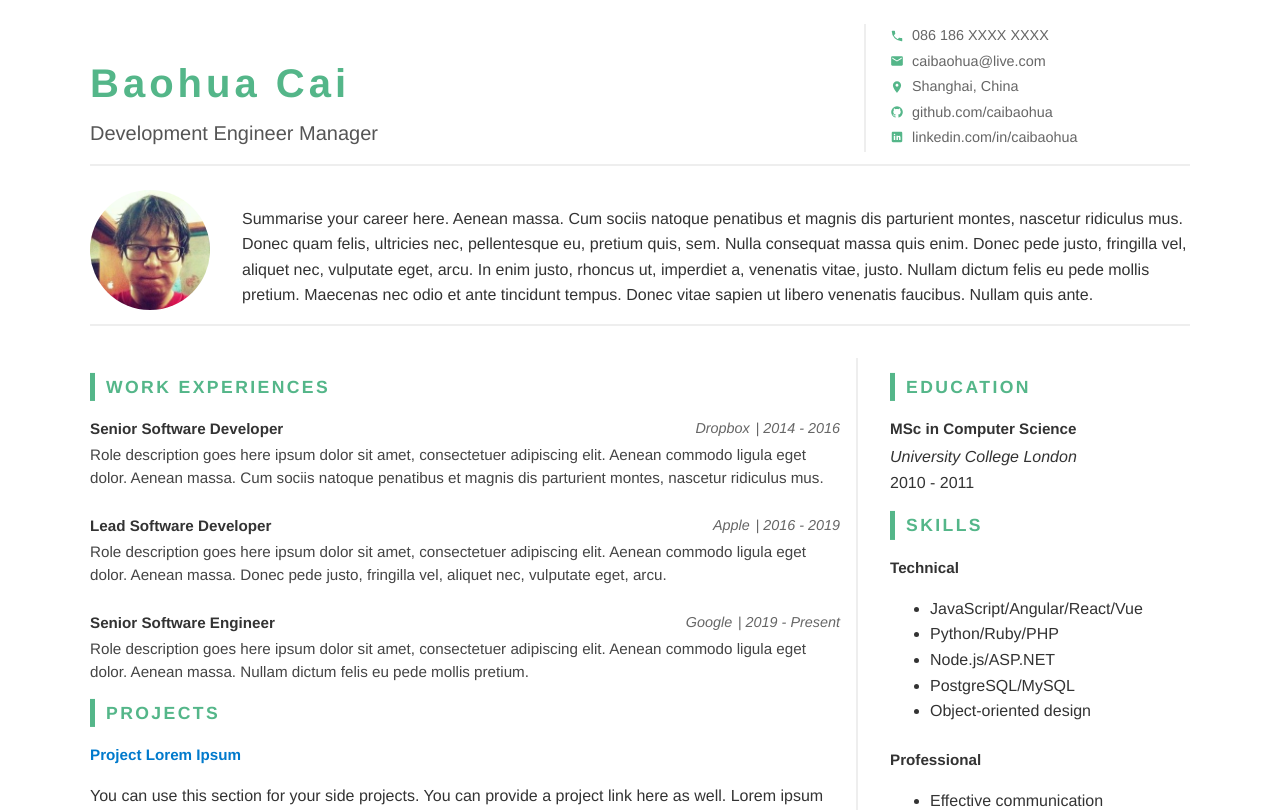
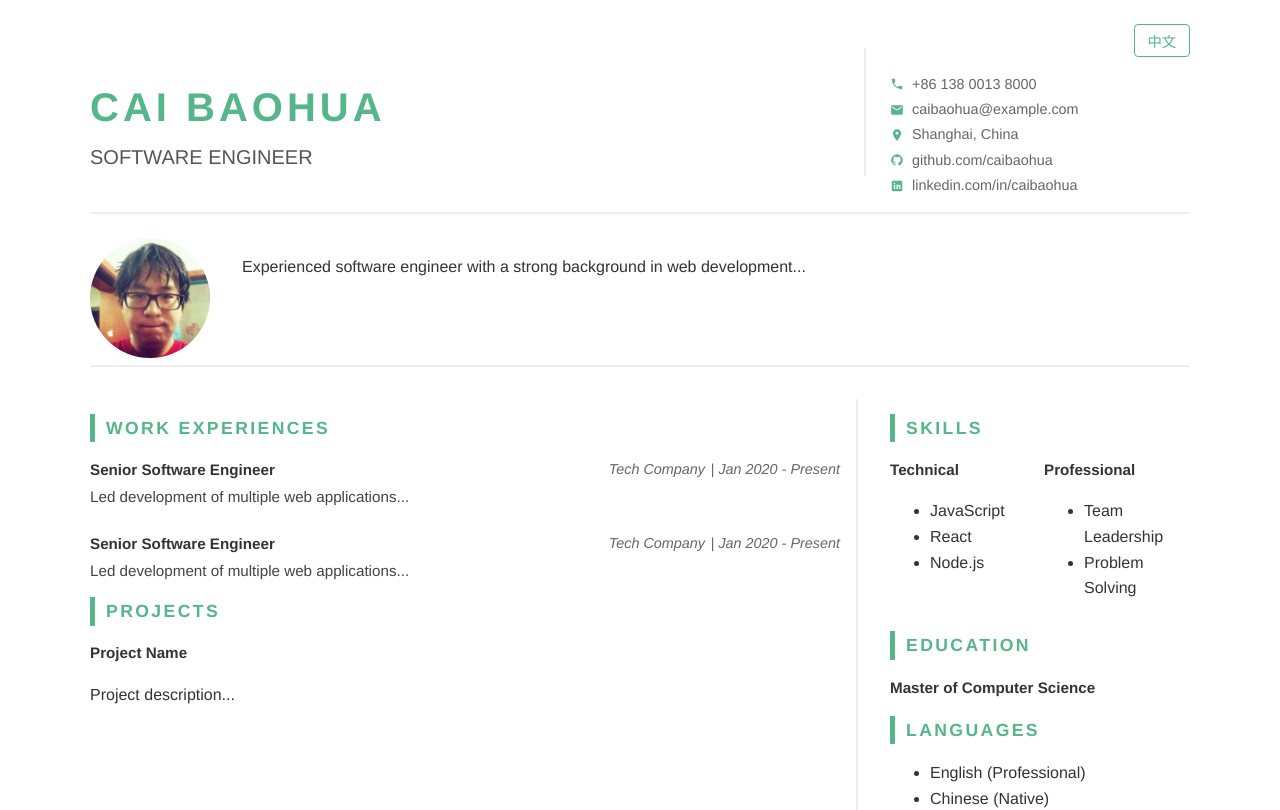
Before and after one commit to caibaohua/my-react-resume, a React (Create React App) app: page / in a window 1280 px wide. Shown: the top 810 px of the page. Built offline with nearby package versions, Linux system fonts and the light colour scheme.

Commit message:
Support English and Chinese

```diff
--- a/src/App.js
+++ b/src/App.js
@@ -1,6 +1,6 @@
 // src/App.js
 import React from "react";
-import resumeData from "./resumeData";
+import { LanguageProvider, useLanguage } from "./context/LanguageContext";
 import Header from "./components/Header";
 import Summary from "./components/Summary";
 import Experience from "./components/Experience";
@@ -10,7 +10,8 @@ import Skills from "./components/Skills";
 import Languages from "./components/Languages";
 import Interests from "./components/Interests";
 
-function App() {
+function ResumeContent() {
+  const { resumeData } = useLanguage();
   const {
     name,
     title,
@@ -26,39 +27,34 @@ function App() {
   } = resumeData;
 
   return (
-
     <div className="resume-container">
       <Header name={name} title={title} contact={contact} />
-
       <Summary summary={summary} />
-
-
       <div className="resume-columns">
         <aside className="left-col">
           <Experience experiences={experiences} />
-
           <Projects projects={projects} />
         </aside>
-
         <main className="right-col">
-          <Education education={education} />
-
           <Skills
             technicalSkills={technicalSkills}
             professionalSkills={professionalSkills}
           />
-
+          <Education education={education} />
           <Languages languages={languages} />
-
           <Interests interests={interests} />
         </main>
-
       </div>
-
-
-
     </div>
   );
 }
 
+function App() {
+  return (
+    <LanguageProvider>
+      <ResumeContent />
+    </LanguageProvider>
+  );
+}
+
 export default App;
--- a/src/components/Header.js
+++ b/src/components/Header.js
@@ -1,7 +1,10 @@
 // src/components/Header.js
 import React from "react";
+import { useLanguage } from '../context/LanguageContext';
 
 function Header({ name, title, contact }) {
+  const { language, toggleLanguage } = useLanguage();
+
   return (
     <header className="resume-header">
       <div className="header-columns">
@@ -10,6 +13,12 @@ function Header({ name, title, contact }) {
           <h2 className="role">{title}</h2>
         </div>
         <div className="header-right">
+          <button
+            className="language-toggle"
+            onClick={toggleLanguage}
+          >
+            {language === 'en' ? '中文' : 'English'}
+          </button>
           <ul className="contact-info">
             {contact.phone && (
               <li className="contact-item">
--- /dev/null
+++ b/src/context/LanguageContext.js
@@ -0,0 +1,24 @@
+import React, { createContext, useState, useContext } from 'react';
+import { resumeData as enData } from '../data/resumeData.en';
+import { resumeData as zhData } from '../data/resumeData.zh';
+
+const LanguageContext = createContext();
+
+export function LanguageProvider({ children }) {
+  const [language, setLanguage] = useState('en');
+  const resumeData = language === 'en' ? enData : zhData;
+
+  const toggleLanguage = () => {
+    setLanguage(prev => prev === 'en' ? 'zh' : 'en');
+  };
+
+  return (
+    <LanguageContext.Provider value={{ language, resumeData, toggleLanguage }}>
+      {children}
+    </LanguageContext.Provider>
+  );
+}
+
+export function useLanguage() {
+  return useContext(LanguageContext);
+}
--- /dev/null
+++ b/src/data/resumeData.en.js
@@ -0,0 +1,64 @@
+export const resumeData = {
+  name: "CAI BAOHUA",
+  title: "SOFTWARE ENGINEER",
+  contact: {
+    phone: "+86 138 0013 8000",
+    email: "caibaohua@example.com",
+    location: "Shanghai, China",
+    github: "github.com/caibaohua",
+    linkedin: "linkedin.com/in/caibaohua"
+  },
+  summary: "Experienced software engineer with a strong background in web development...",
+  experiences: [
+    {
+      role: "Senior Software Engineer",
+      company: "Tech Company",
+      startDate: "Jan 2020",
+      endDate: "Present",
+      description: "Led development of multiple web applications..."
+    },
+    {
+      role: "Senior Software Engineer",
+      company: "Tech Company",
+      startDate: "Jan 2020",
+      endDate: "Present",
+      description: "Led development of multiple web applications..."
+    }
+  ],
+  projects: [
+    {
+      name: "Project Name",
+      description: "Project description..."
+    }
+  ],
+  education: [
+    {
+      degree: "Master of Computer Science",
+      school: "University Name",
+      year: "2018"
+    }
+  ],
+  technicalSkills: [
+    "JavaScript",
+    "React",
+    "Node.js"
+  ],
+  professionalSkills: [
+    "Team Leadership",
+    "Problem Solving"
+  ],
+  languages: [
+    {
+      name: "English",
+      level: "Professional"
+    },
+    {
+      name: "Chinese",
+      level: "Native"
+    }
+  ],
+  interests: [
+    "Reading",
+    "Coding"
+  ]
+};
--- /dev/null
+++ b/src/data/resumeData.zh.js
@@ -0,0 +1,64 @@
+export const resumeData = {
+  name: "蔡宝华",
+  title: "软件工程师",
+  contact: {
+    phone: "+86 138 0013 8000",
+    email: "caibaohua@example.com",
+    location: "上海",
+    github: "github.com/caibaohua",
+    linkedin: "linkedin.com/in/caibaohua"
+  },
+  summary: "拥有丰富经验的软件工程师，专注于Web开发...",
+  experiences: [
+    {
+      role: "高级软件工程师",
+      company: "科技公司",
+      startDate: "2020年1月",
+      endDate: "至今",
+      description: "负责多个Web应用的开发..."
+    },
+    {
+        role: "高级软件工程师",
+        company: "科技公司",
+        startDate: "2020年1月",
+        endDate: "至今",
+        description: "负责多个Web应用的开发..."
+    }
+  ],
+  projects: [
+    {
+      name: "项目名称",
+      description: "项目描述..."
+    }
+  ],
+  education: [
+    {
+      degree: "计算机科学硕士",
+      school: "大学名称",
+      year: "2018年"
+    }
+  ],
+  technicalSkills: [
+    "JavaScript",
+    "React",
+    "Node.js"
+  ],
+  professionalSkills: [
+    "团队领导",
+    "问题解决"
+  ],
+  languages: [
+    {
+      name: "英语",
+      level: "专业"
+    },
+    {
+      name: "中文",
+      level: "母语"
+    }
+  ],
+  interests: [
+    "阅读",
+    "编程"
+  ]
+};
--- a/src/index.css
+++ b/src/index.css
@@ -374,3 +374,27 @@ body {
     justify-content: center;
   }
 }
+
+.language-toggle {
+  background: none;
+  border: 1px solid #54B689;
+  color: #54B689;
+  padding: 0.3rem 0.8rem;
+  border-radius: 4px;
+  cursor: pointer;
+  font-size: 0.9rem;
+  margin-bottom: 1rem;
+  transition: all 0.3s ease;
+}
+
+.language-toggle:hover {
+  background: #54B689;
+  color: white;
+}
+
+@media (max-width: 768px) {
+  .language-toggle {
+    margin: 0 auto 1rem;
+    display: block;
+  }
+}
```
